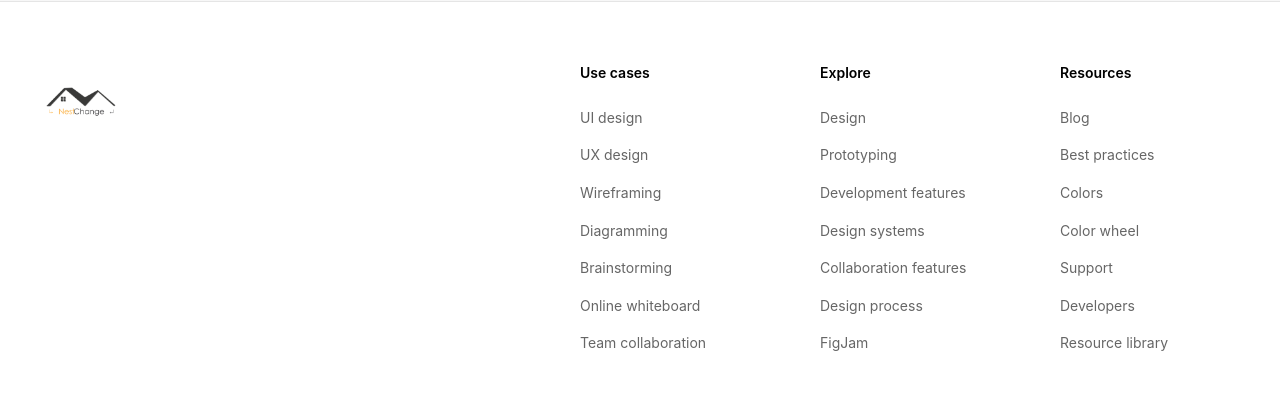
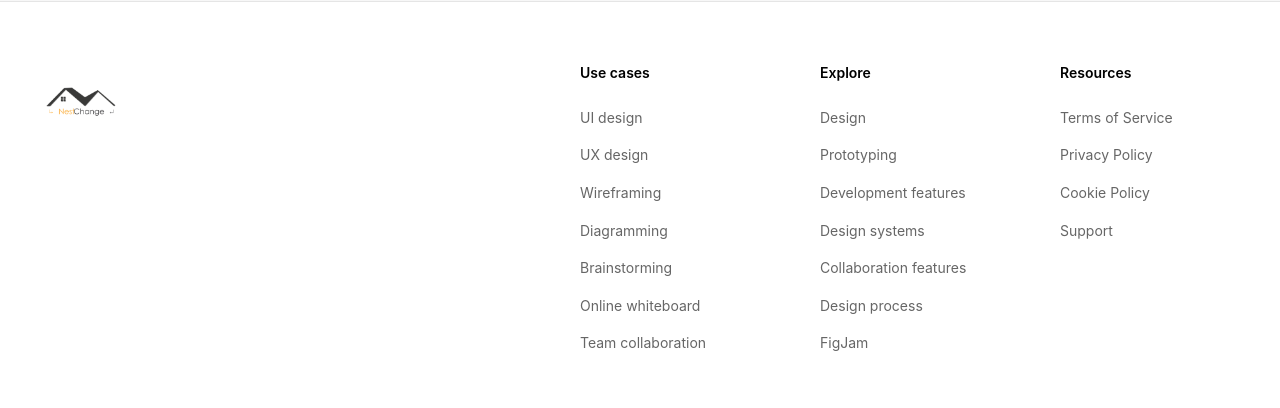
Before and after one commit to barnikola/NestChange, a PHP site: page /admin in a window 1280 px wide. Shown: the part 821-1229 px from the top of the page. Run offline with PHP 8.4, Linux system fonts and the light colour scheme; data that the repository does not hold is empty.

Commit message:
Updated legacy page

```diff
--- a/app/models/legalcontent.php
+++ b/app/models/legalcontent.php
@@ -11,7 +11,8 @@ class LegalContent extends Model
 
     public function getByType(string $type): ?array
     {
-        return $this->db->fetchOne("SELECT * FROM legal_content WHERE type = ?", [$type]);
+        $result = $this->db->fetchOne("SELECT * FROM legal_content WHERE type = ?", [$type]);
+        return $result ?: null;
     }
 
     public function updateContent(string $type, string $title, string $content): bool
--- a/app/views/admin/legal_edit.php
+++ b/app/views/admin/legal_edit.php
@@ -30,7 +30,7 @@ ob_start();
                     <div class="mt-1">
                         <textarea id="content" name="content" rows="20" class="shadow-sm focus:ring-indigo-500 focus:border-indigo-500 block w-full sm:text-sm border-gray-300 rounded-md" required><?php echo htmlspecialchars($doc['content']); ?></textarea>
                     </div>
-                    <p class="mt-2 text-sm text-gray-500">HTML content is allowed.</p>
+                    <p class="mt-2 text-sm text-gray-500">Enter plain text. New lines will be preserved.</p>
                 </div>
 
                 <div class="flex justify-end">
--- a/app/views/layouts/main.php
+++ b/app/views/layouts/main.php
@@ -14,8 +14,8 @@ $lastBreadcrumbIndex = count($breadcrumbs) - 1;
     <meta charset="UTF-8">
     <meta name="viewport" content="width=device-width, initial-scale=1.0">
     <title><?php echo htmlspecialchars($pageTitle, ENT_QUOTES, 'UTF-8'); ?></title>
-    <link rel="stylesheet" href="/css/theme.css">
-    <link rel="stylesheet" href="/css/dropdown.css">
+    <link rel="stylesheet" href="/css/theme.css?v=<?= time() ?>">
+    <link rel="stylesheet" href="/css/dropdown.css?v=<?= time() ?>">
     <?php echo $extraHead; ?>
 </head>
 <body<?php echo $bodyAttr; ?>>
@@ -137,13 +137,10 @@ $lastBreadcrumbIndex = count($breadcrumbs) - 1;
                 <div class="footer-nav-column">
                     <h4 class="footer-nav-title">Resources</h4>
                     <ul class="footer-nav-links">
-                        <li><a href="#">Blog</a></li>
-                        <li><a href="#">Best practices</a></li>
-                        <li><a href="#">Colors</a></li>
-                        <li><a href="#">Color wheel</a></li>
+                        <li><a href="/legal/terms">Terms of Service</a></li>
+                        <li><a href="/legal/privacy">Privacy Policy</a></li>
+                        <li><a href="/legal/cookie_policy">Cookie Policy</a></li>
                         <li><a href="#">Support</a></li>
-                        <li><a href="#">Developers</a></li>
-                        <li><a href="#">Resource library</a></li>
                     </ul>
                 </div>
             </div>
--- a/public/index.php
+++ b/public/index.php
@@ -56,6 +56,9 @@ if (file_exists($cacheFile) && getenv('APP_ENV') !== 'development') {
     // ====== Home Routes ======
     $router->get('/', ['HomeController', 'index']);
     $router->get('/home', ['HomeController', 'index']);
+
+    // ====== Legal Routes ======
+    $router->get('/legal/{type}', ['LegalController', 'show']);
 
     // ====== Listing Routes ======
     $router->get('/listings', ['ListingController', 'index']);
```
Also changed, not shown: app/controllers/legalController.php (added, +25 -0 lines), app/views/legal/show.php (added, +16 -0 lines), public/.htaccess.
